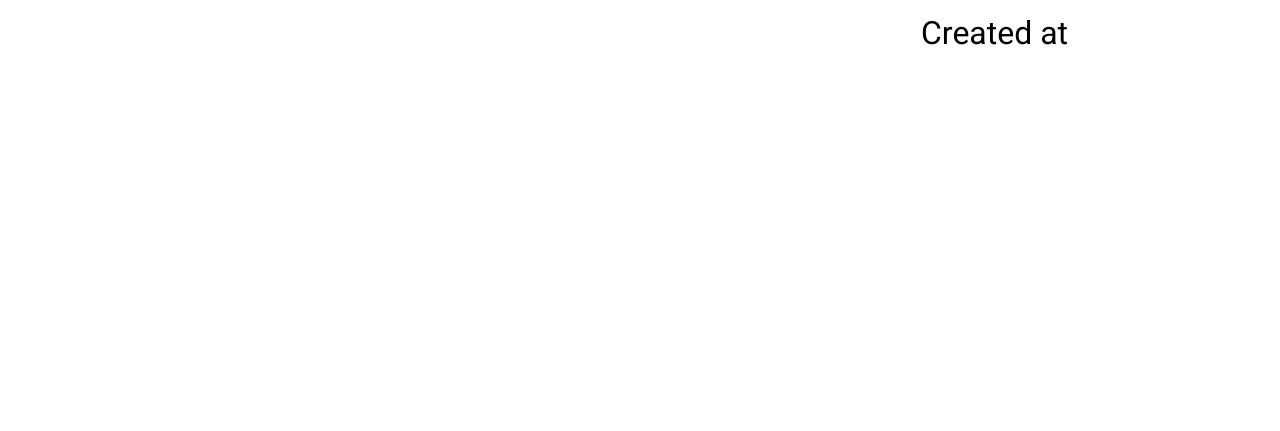
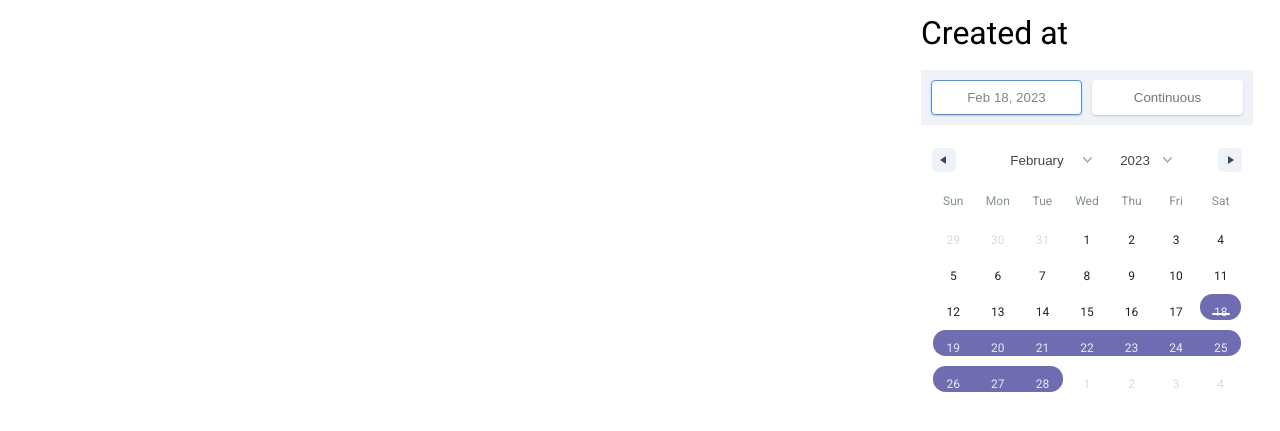
Before and after one commit to Ibayoussef/StacksManager, a React (Vite) app: page / in a window 1280 px wide. Both pictures are taken after a click on the picture 1174 px from the left and 163 px from the top of the page. Shown: the part 353-784 px from the top of the page. Built offline with nearby package versions, Linux system fonts and the light colour scheme; no server answers.

Commit message:
finish up the date filter

```diff
--- a/package.json
+++ b/package.json
@@ -12,11 +12,14 @@
     "@reduxjs/toolkit": "^1.9.2",
     "date-fns": "^2.29.3",
     "react": "^18.2.0",
+    "react-date-range": "^1.4.0",
     "react-dom": "^18.2.0",
-    "react-redux": "^8.0.5"
+    "react-redux": "^8.0.5",
+    "rsuite": "^5.27.0"
   },
   "devDependencies": {
     "@types/react": "^18.0.27",
+    "@types/react-date-range": "^1.4.4",
     "@types/react-dom": "^18.0.10",
     "@vitejs/plugin-react": "^3.1.0",
     "sass": "^1.58.3",
--- a/src/Enums/Filters.ts
+++ b/src/Enums/Filters.ts
@@ -2,5 +2,8 @@ export interface Filters {
   author: string;
   shared: boolean;
   inactive: boolean;
-  created: string;
+  created: {
+    startDate: string;
+    endDate: string;
+  };
 }
--- a/src/components/FilterSidebar/Checkbox/Checkbox.tsx
+++ b/src/components/FilterSidebar/Checkbox/Checkbox.tsx
@@ -1,9 +1,23 @@
 import React, { useState } from "react";
-const Checkbox: React.FC = () => {
-  const [checked, setChecked] = useState<boolean>(false);
+import { storeFilters } from "../../../slices/stacksSlice";
+import { useDispatch, useSelector } from "react-redux";
+interface CheckboxProps {
+  isShared?: boolean;
+}
+
+const Checkbox: React.FC<CheckboxProps> = ({ isShared }) => {
+  const { filters } = useSelector((state: any) => state.stacks);
+  const { shared, inactive } = filters;
+  const dispatch = useDispatch();
+  const handleCheck = (checked: boolean) => {
+    isShared
+      ? dispatch(storeFilters({ ...filters, shared: checked }))
+      : dispatch(storeFilters({ ...filters, inactive: checked }));
+  };
+  const status = isShared ? shared : inactive;
   return (
-    <div className={`checkbox ${checked ? "checked" : ""}`}>
-      <input type="checkbox" onChange={(e) => setChecked(e.target.checked)} />
+    <div className={`checkbox ${status ? "checked" : ""}`}>
+      <input type="checkbox" onChange={(e) => handleCheck(e.target.checked)} />
       <svg
         width="25"
         height="17"
@@ -13,7 +27,7 @@ const Checkbox: React.FC = () => {
       >
         <path
           d="M8.49111 16.6661L0.366101 9.25709C-0.122034 8.81197 -0.122034 8.09026 0.366101 7.64509L2.13383 6.03309C2.62196 5.58793 3.41347 5.58793 3.9016 6.03309L9.375 11.0241L21.0984 0.33384C21.5865 -0.11128 22.378 -0.11128 22.8662 0.33384L24.6339 1.94584C25.122 2.39096 25.122 3.11267 24.6339 3.55784L10.2589 16.6662C9.7707 17.1113 8.97925 17.1113 8.49111 16.6661Z"
-          fill={checked ? "white" : "#433E99"}
+          fill={status ? "white" : "#433E99"}
         />
       </svg>
     </div>
--- a/src/components/FilterSidebar/FilterSidebar.tsx
+++ b/src/components/FilterSidebar/FilterSidebar.tsx
@@ -1,10 +1,13 @@
-import React from "react";
+import React, { useState } from "react";
 import { Flex } from "../Flex/Flex";
 import Typography from "../Typography/Typography";
 import close from "../../assets/close.svg";
 import DropdownInput from "./DropdownInput/DropdownInput";
 import Checkbox from "./Checkbox/Checkbox";
-
+import { DateRange } from "react-date-range";
+import { useDispatch, useSelector } from "react-redux";
+import { storeFilters } from "../../slices/stacksSlice";
+import { useFormatDate } from "../../hooks/useFormatDate";
 interface ISidebarActive {
   state: boolean;
   action: React.Dispatch<React.SetStateAction<boolean>>;
@@ -16,6 +19,15 @@ interface FilterSidebarProps {
 
 const FilterSidebar: React.FC<FilterSidebarProps> = ({ sidebarActive }) => {
   const { state, action } = sidebarActive;
+  const { filters } = useSelector((state: any) => state.stacks);
+  const dispatch = useDispatch();
+  const [stateDate, setState] = useState<any>([
+    {
+      startDate: new Date(),
+      endDate: null,
+      key: "selection",
+    },
+  ]);
   return (
     <div className={`filtersidebar ${state ? " active" : ""}`}>
       <Flex
@@ -40,13 +52,30 @@ const FilterSidebar: React.FC<FilterSidebarProps> = ({ sidebarActive }) => {
         <DropdownInput />
         <Flex direction="row" gap={19}>
           <Typography fontSize={32}>Shared</Typography>
-          <Checkbox />
+          <Checkbox isShared />
         </Flex>
         <Flex direction="row" gap={19}>
           <Typography fontSize={32}>Inactive</Typography>
           <Checkbox />
         </Flex>
         <Typography fontSize={32}>Created at</Typography>
+        <DateRange
+          editableDateInputs={true}
+          onChange={(item: any) => {
+            setState([item.selection]);
+            dispatch(
+              storeFilters({
+                ...filters,
+                created: {
+                  startDate: useFormatDate(item.selection.startDate),
+                  endDate: useFormatDate(item.selection.endDate),
+                },
+              })
+            );
+          }}
+          moveRangeOnFirstSelection={false}
+          ranges={stateDate}
+        />
       </Flex>
     </div>
   );
--- a/src/slices/stacksSlice.ts
+++ b/src/slices/stacksSlice.ts
@@ -11,7 +11,7 @@ const initialState: StacksState = {
     author: "",
     shared: false,
     inactive: false,
-    created: "",
+    created: { startDate: "", endDate: "" },
   },
   searchValue: "",
   status: "idle",
--- a/src/styles/index.scss
+++ b/src/styles/index.scss
@@ -1,5 +1,6 @@
 @import url('https://fonts.googleapis.com/css2?family=Roboto:wght@400;700&display=swap');
-
+@import url('react-date-range/dist/theme/default.css');
+@import url('react-date-range/dist/styles.css');
 //components
 @import '../components/Navbar/navbar';
 @import '../components/Searchbar/searchbar';
@@ -20,7 +21,12 @@
   -moz-osx-font-smoothing: grayscale;
   -webkit-text-size-adjust: 100%;
 }
-
+.rdrEndEdge,.rdrStartEdge,.rdrInRange {
+  color: rgba(67, 62, 153, 0.76)!important;
+}
+.rdrDayStartPreview {
+  color:  rgba(67, 62, 153, 1)!important;
+}
 * {
   box-sizing: border-box;
   margin: 0;
```
Also changed, not shown: 1 other file (tests, documents, lock files or other folders).
